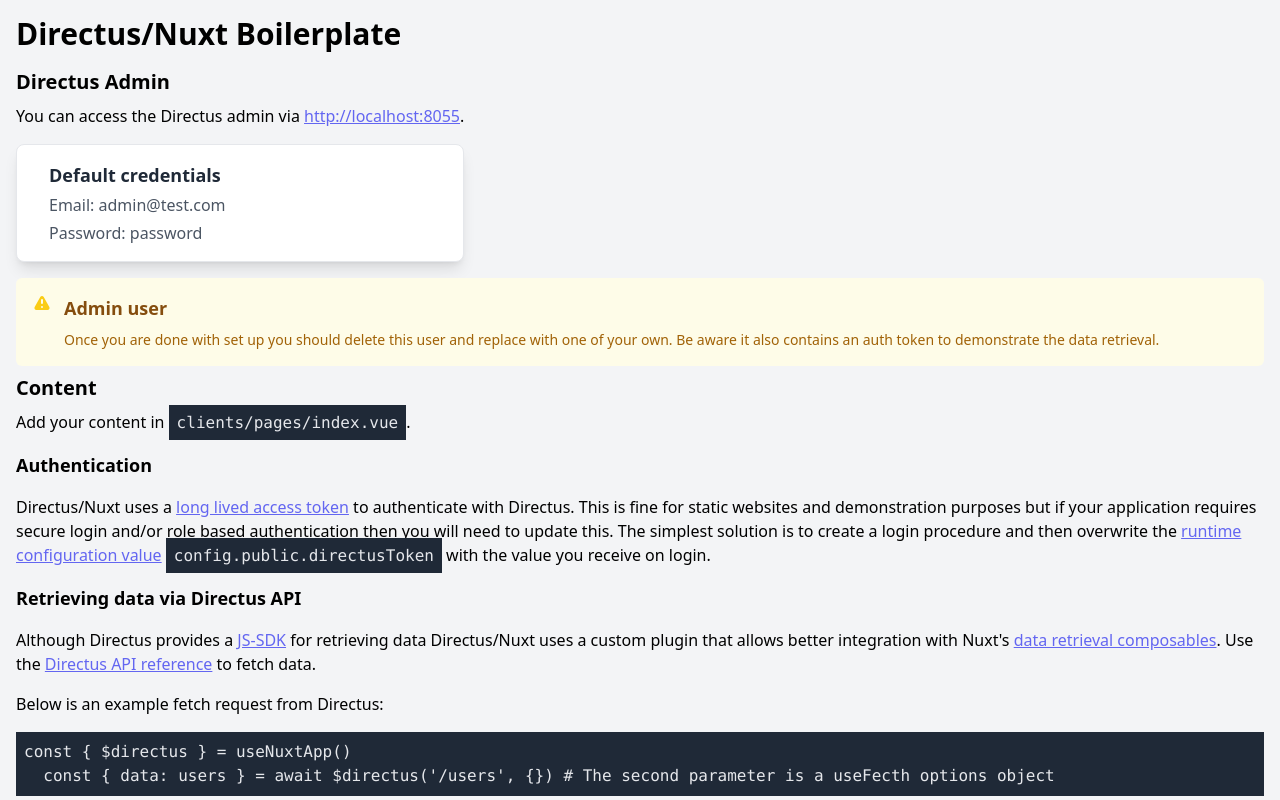
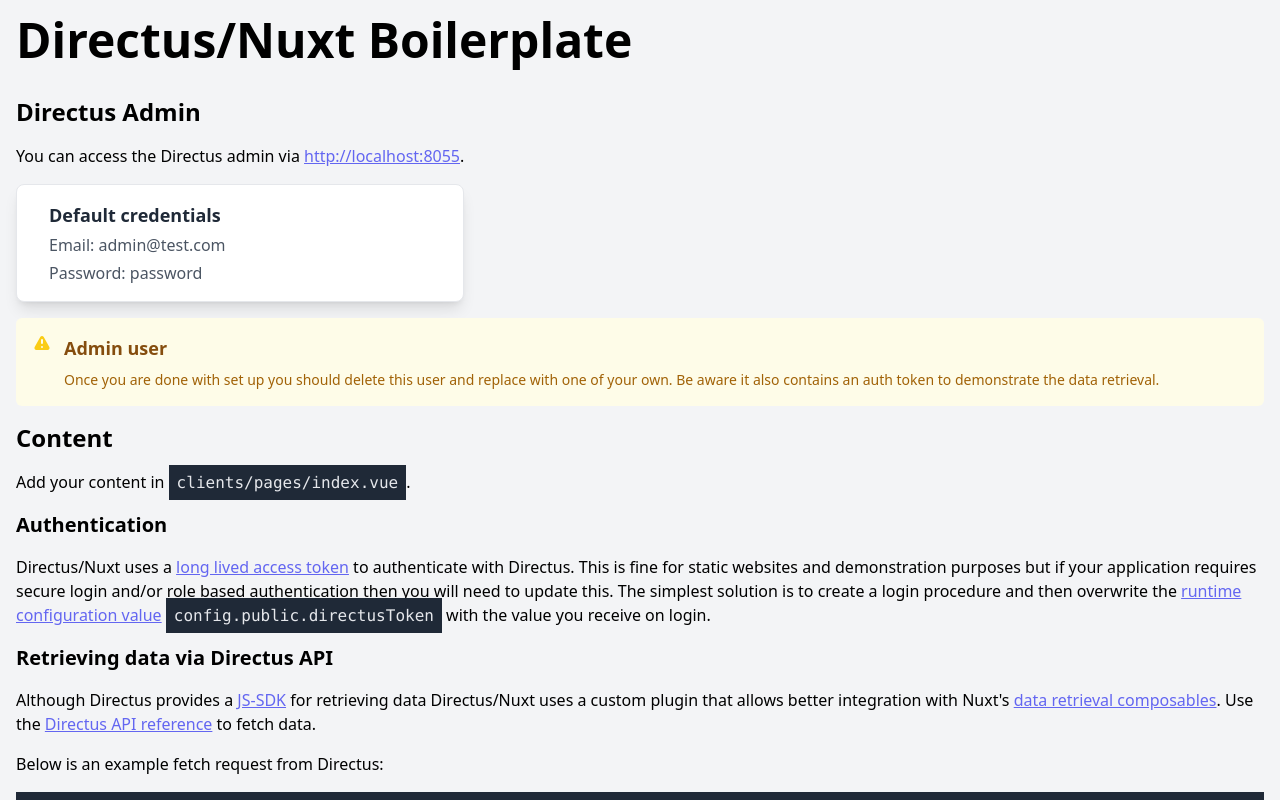
Before and after one commit to nuxtus/nuxtus, a Nuxt app in the folder client/: page /docs in a window 1280 px wide. Shown: the top 800 px of the page. Built offline with nearby package versions, Linux system fonts and the light colour scheme; no server answers.

Commit message:
Adjusting layout for readability

```diff
--- a/client/pages/docs.vue
+++ b/client/pages/docs.vue
@@ -39,7 +39,7 @@
       <p class="my-4">Below is an example fetch request from Directus:</p>
       <div>
         <pre class="code mb-4">const { $directus } = useNuxtApp()
-  const { data: users } = await $directus('/users', {}) # The second parameter is a useFecth options object</pre>
+const { data: users } = await $directus('/users', {}) # The second parameter is a useFecth options object</pre>
       </div>
       <pre class="code">{{ users }}</pre>
 
@@ -69,7 +69,7 @@
 }
 
 h1 {
-  @apply mb-4 text-3xl font-semibold;
+  @apply mb-8 text-5xl font-semibold;
 }
 
 a {
@@ -81,11 +81,11 @@
 }
 
 h2 {
-  @apply my-2 text-xl font-semibold;
+  @apply my-4 text-2xl font-semibold;
 }
 
 h3 {
-  @apply my-4 text-lg font-semibold;
+  @apply my-4 text-xl font-semibold;
 }
 
 h4 {
```
